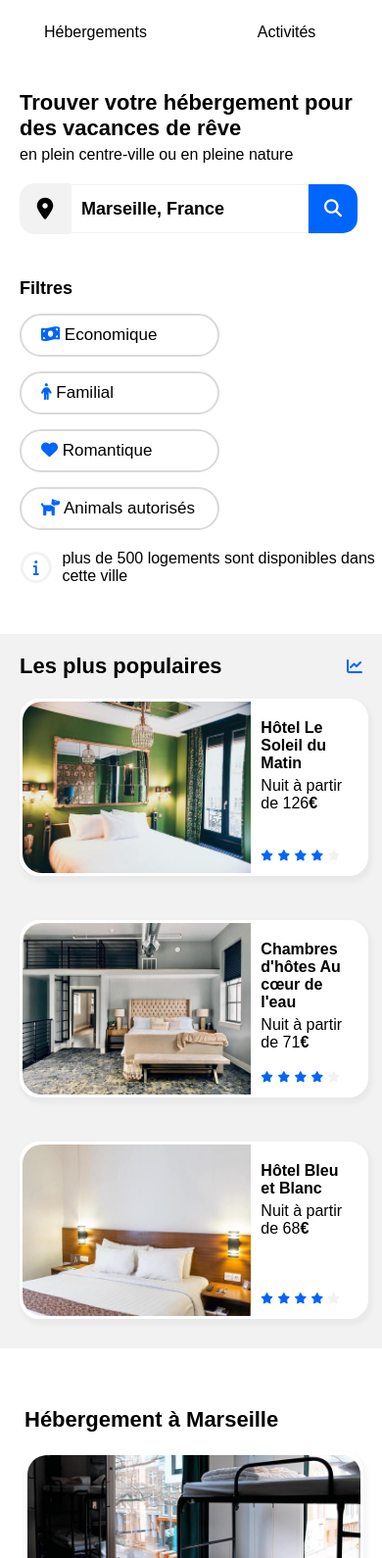
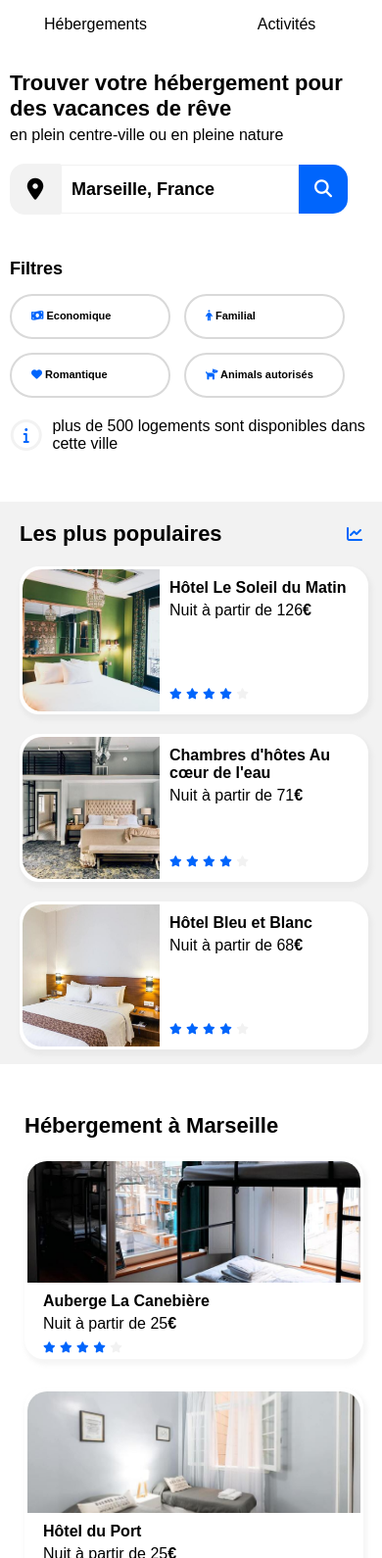
Before and after one commit to DorotheeGiey/BOOKI, a plain HTML site: page index.html in a window 390 px wide. Shown: the part 66-1656 px from the top of the page at 98% size. Drawn offline with Linux system fonts and the light colour scheme; a web font is replaced by a local one.

Commit message:
changement div header / populaire cards

```diff
--- a/assets/css/styles.css
+++ b/assets/css/styles.css
@@ -3,7 +3,9 @@
     background-color: white;
     font-family: 'Raleway', sans-serif;
     max-width: 1400px;
-    margin: auto;
+    margin:auto;
+    margin-left:2%;
+    margin-right:2%;
     }
 
     header {
@@ -22,7 +24,7 @@
    }
 
     h2{
-      margin: 20Px 0 20px 0;
+      margin: 20px 0 20px 0;
     }
 
     p{
@@ -30,7 +32,6 @@
     font-weight: 400;
     padding: 0;
     margin: 5px 0 5px 0;
-
    }
 
    li{
@@ -55,30 +56,34 @@
       height:20px;
     }
 
-  #logo_accueil img{
-      height: 100%;
-      object-fit: contain;
-    }
 
    #nav_header{
     display: flex;
-    gap:50px;
+
     align-items: center;
-    margin-right: 50px;
    }
 
    .lien_nav{
     text-decoration: none;
     color:black;
     font-size: 16px;
-    font-weight: 500;
+    font-weight: 400;
+    border-top: solid 2px transparent;
+    padding-top: 40px;
+    width: 162px;
+    text-align: center;
    }
 
    .lien_nav:hover{
+      border-top: solid 2px #0065FC ;
+      padding-top: 40px;
+    }
+
+    .lien_nav a:hover{
       color: #0065FC;
-      border-top: solid 2px #0065FC ;
-      padding-top: 20px;
+      font-weight: 500;
     }
+
 
 /*début formulaire recherche */
 
@@ -162,6 +167,7 @@
     background-color: white;
     border : solid 2px #D9D9D9;
     font-size: 17px;
+    font-weight: 700;
     border-radius: 25px;
     padding : 10px 20px 10px 20px;
      }
@@ -182,7 +188,7 @@
 
 #hebergements{
   display: flex;
-  gap:40px;
+  gap:30px;
   justify-content: space-between;
   margin-top: 50px;
   margin-bottom: 50px;
@@ -191,17 +197,15 @@
 .selection_hebergement{
   width: 70%;
   background-color: #F2F2F2;
-  padding-left : 40px;
-  padding-right: 40px;
-  padding-bottom: 20px;
   border-radius: 20px;
+  padding: 0 40px 0 40px;
 }
 
 h3{
   font-size: 16px;
   font-weight: 700;
   padding: 0;
-  margin : 3px 0 5px 0;
+  margin : 0;
 }
 
 .herbergement_cards{
@@ -209,8 +213,6 @@ h3{
   flex-direction: row;
   flex-wrap: wrap;
   justify-content: space-between;
-  height: auto;
-  margin-bottom: 30px;
 }
 
 .hebergement_card{
@@ -219,22 +221,18 @@ h3{
  border-radius: 20px;
  border: solid 3px white;
  box-shadow: 2px 4px 4px 2px rgba(160, 160, 160, 0.1);
-}
-
-.margin_card{
-  margin-bottom: 20px;
+ margin-bottom: 30px;
 }
 
 .card img{
   width: 100%;
-  height: auto;
-  aspect-ratio: 16/7;
+  height: 124px;
   border-radius: 20px 20px 0 0;
   object-fit: cover;
 }
 
-.text_card{
-  padding :10px;
+.text_card_heb{
+  padding : 10px 0 9px 16px;
 }
 
 .card p{
@@ -242,10 +240,9 @@ h3{
   font-weight: 400;
 }
 
-.text_card i{
+.note i{
   font-size: 70%;
 }
-
 
 /*populaire*/
 
@@ -276,15 +273,14 @@ h3{
 }
 
 .populaire_card img{
-  height: 100%;
-  width: auto;
-  aspect-ratio: 1;
+  height: auto;
+  width: 40%;
   border-radius: 20px 0 0 20px ;
   object-fit: cover;
 }
 
-.text_card{
-  margin-top: 5px;
+.text_card_pop{
+  margin: 10px 0 0 10px;
 }
 
 .populaire_card .note{
@@ -303,8 +299,7 @@ h3{
 
 .activite_card{
   width: 23%;
-  height: auto;
-  aspect-ratio: 9/11;
+  height: 444px;
   border-radius: 20px;
   background-color: white;
   box-shadow: 2px 4px 4px 2px rgba(160, 160, 160, 0.1);
@@ -312,8 +307,7 @@ h3{
 
 .activite_card img{
   width: 100%;
-  height: auto;
-  aspect-ratio: 9/11;
+  height: 388px;
   border-radius: 20px 20px 0 0;
   object-fit: cover;
 }
@@ -343,8 +337,13 @@ footer{
 @media screen and (max-width:992px) {
 
   body{
-    max-width: 900px;
-    margin: auto;
+    max-width: 992px;
+    margin-left:2%;
+    margin-right:2%;
+  }
+
+  .liste_filtres{
+    gap:10px;
   }
 
   #hebergements{
@@ -422,41 +421,30 @@ footer{
 
     body{
       max-width: 768px;
-      margin:auto;
+      margin:0;
     }
 
     header {
       display:flex;
       flex-direction: column;
-      margin: 20px 0 50px 0;
+      margin-bottom: 20px;
     }
-
-    #logo_accueil{
-      height: 30px;
-      margin-bottom: 40px;
-    }
-
     nav{
       width: 100%;
     }
 
-    #nav_header{
-      margin-right: 0px;
-      gap:0;
-     }
-
-    nav ul li{
+    .lien_nav{
     width: 50%;
     text-align: center;
-     }
+    padding-bottom: solid 2px #F2F2F2;
+    padding-bottom: 18px;
+    }
 
     .lien_nav:hover{
-      color: #0065FC;
       border-top: 0px;
       border-bottom: solid 2px #0065FC ;
-      padding-bottom: 20px;
-        }
-
+      padding-bottom: 18px;
+      }
 
     .bouton_recherche{
       display:none;
@@ -476,29 +464,29 @@ footer{
     .fa-magnifying-glass{
       line-height: 50px;
     }
+
     #section_choix_filtres{
-      margin-left: 20px;
+      margin-left : 10px;
+      margin-right: 10px;
     }
 
-
     #section_filtres{
-      display: flex;
       flex-direction: column;
       align-items: flex-start;
-    }
-
-    .liste_filtres{
-      gap:15px;
-    }
-
-    .bouton_filtres{
-      width: 160px;
-    }
+       }
 
     .liste_filtres{
       margin:0;
       margin-top:10px;
-     }
+      gap:14px;
+    }
+
+    .bouton_filtres{
+      font-size: 11px;
+      width: 120px;
+      height: 22px;
+      line-height: 20px
+    }
 
     .informations_filtres{
       display: flex;
@@ -512,33 +500,22 @@ footer{
     }
     .selection_hebergement{
       background-color: white;
-    }
+        }
 
     .herbergement_cards{
       display: flex;
       flex-direction: column;
     }
 
-    .margin_card{
-      margin-bottom: 0px;
-    }
-
     .hebergement_card{
       width: 100%;
-      aspect-ratio: 16/9;
-      margin-bottom: 20px;
-    }
-
-    .card img{
-      width: 100%;
-      height: auto;
-      aspect-ratio: 2;
-      border-radius: 20px 20px 0 0;
-      object-fit: cover;
+      height: 199px;
+      margin-bottom: px;
     }
 
     .selection_populaire{
       border-radius: 0;
+      padding-bottom: 10px;
     }
 
     .populaire_cards{
@@ -548,14 +525,13 @@ footer{
 
     .populaire_card{
       width: 100%;
-      height: auto;
-      aspect-ratio: 2/1;
+      margin-bottom: 5px;
     }
 
-    .populaire_card img{
-      height: 100%;
-      width: auto;
-      aspect-ratio: 4/3;
+
+    #activites{
+      padding-left: 20px;
+      padding-right: 20px;
     }
 
     .selection_activites{
@@ -565,19 +541,12 @@ footer{
 
     .activite_card{
       width: 100%;
-      height: 440px;
+      height: 190px;
+      margin-bottom: 20px;
     }
 
-    #activites{
-      padding-left: 20px;
-      padding-right: 20px;
-    }
-
-    .activite_card{
-      width: 100%;
-      height: auto;
-      aspect-ratio: 16/9;
-      margin-bottom: 30px;
+    .activite_card img{
+      height: 134px;
     }
 
     footer{
@@ -589,40 +558,3 @@ footer{
 
 
   }
-
-
-/*
-
-
-
-.card {
-    box-shadow: 0 4px 8px 0 rgba(0,0,0,0.2);
-    transition: 0.3s;
-    border-radius: 5px;
-    } /* 5px rounded corners */
-
-/*
-    img {
-    border-radius: 5px 5px 0 0;
-    }
-*/
-
-/* Add rounded corners to the top left and the top right corner of the image */
-
-/*
-.card {
-    Add shadows to create the "card" effect
-    box-shadow: 0 4px 8px 0 rgba(0,0,0,0.2);
-    transition: 0.3s;
-  }
-
-   On mouse-over, add a deeper shadow
-  .card:hover {
-    box-shadow: 0 8px 16px 0 rgba(0,0,0,0.2);
-  }
-
-  Add some padding inside the card container
-  .container {
-    padding: 2px 16px;
-  }
-  */
--- a/index.html
+++ b/index.html
@@ -15,16 +15,14 @@
 </head>
 <body>
 <header>
-  <div id="logo_accueil">
-  <img src="assets/images/logo/Booki@3x.png" alt="Logo Booki">
-  </div>
+  <img id="logo_accueil" src="assets/images/logo/Booki@3x.png" alt="Logo Booki">
   <nav>
     <ul id="nav_header">
-        <li>
-            <a href="#hebergements" class="lien_nav">Hébergements</a>
+        <li class="lien_nav">
+            <a href="#hebergements">Hébergements</a>
         </li>
-        <li>
-            <a href="#activites" class="lien_nav">Activités</a>
+        <li class="lien_nav">
+            <a href="#activites">Activités</a>
         </li>
     </ul>
   </nav>
@@ -108,7 +106,7 @@
           <div class="card">
             <img src="assets/images/hebergements/4_small/marcus-loke-WQJvWU_HZFo-unsplash.jpg" alt="photo chambre la Canebiere">
           </div>
-          <div class="text_card">
+          <div class="text_card_heb">
               <h3>Auberge La Canebière</h3>
               <p>Nuit à partir de 25<strong>€</strong></p>
               <div class="note">
@@ -128,7 +126,7 @@
          <div class="card">
            <img src="assets/Images/hebergements/4_small/fred-kleber-gTbaxaVLvsg-unsplash.jpg"  alt="photo hotel du port">
          </div>
-          <div class="text_card">
+          <div class="text_card_heb">
              <h3>Hôtel du Port</h3>
              <p>Nuit à partir de 25<strong>€</strong></p>
              <div class="note">
@@ -149,7 +147,7 @@
           <div class="card">
             <img src="assets/Images/hebergements/4_small/reisetopia-B8WIgxA_PFU-unsplash.jpg"  alt="photo hotel les mouettes">
           </div>
-            <div class="text_card">
+            <div class="text_card_heb">
                 <h3>Hôtel Les Mouettes</h3>
                 <p>Nuit à partir de 76<strong>€</strong></p>
                 <div class="note">
@@ -169,7 +167,7 @@
          <div class="card">
            <img src="assets/Images/hebergements/4_small/annie-spratt-Eg1qcIitAuA-unsplash.jpg"  alt="photo hotel de la mer">
          </div>
-           <div class="text_card">
+           <div class="text_card_heb">
              <h3>Hôtel de la Mer</h3>
              <p>Nuit à partir de 46<strong>€</strong></p>
              <div class="note">
@@ -189,7 +187,7 @@
          <div class="card">
            <img src="assets/Images/hebergements/4_small/nicate-lee-kT-ZyaiwBe0-unsplash.jpg"  alt="photo Auberge le Panier">
          </div>
-           <div class="text_card">
+           <div class="text_card_heb">
               <h3>Auberge Le Panier</h3>
               <p>Nuit à partir de 23<strong>€</strong></p>
               <div class="note">
@@ -208,7 +206,7 @@
          <div class="card">
            <img src="assets/Images/hebergements/4_small/febrian-zakaria-M6S1WvfW68A-unsplash.jpg"  alt="photo Auberge le Panier">
          </div>
-           <div class="text_card">
+           <div class="text_card_heb">
              <h3>Hôtel Chez Amina</h3>
              <p>Nuit à partir de 96<strong>€</strong></p>
              <div class="note">
@@ -239,12 +237,9 @@
 
         <div class="populaire_cards">
 
-            <a href="">
-            <div class="populaire_card">
-              <div class="img_pop_card">
-                <img src="assets/Images/hebergements/4_small/emile-guillemot-Bj_rcSC5XfE-unsplash.jpg"  alt="photo Hotel Soleil du Matin">
-              </div>
-              <div class="text_card">
+            <a href="" class="populaire_card">
+              <img class="img_pop_card" src="assets/Images/hebergements/4_small/emile-guillemot-Bj_rcSC5XfE-unsplash.jpg"  alt="photo Hotel Soleil du Matin">
+              <div class="text_card_pop">
                 <h3>Hôtel Le Soleil du Matin</h3>
                 <p>Nuit à partir de 126<strong>€</strong></p>
                   <div class="note">
@@ -255,15 +250,11 @@
                       <i class="fa-solid fa-star fa-grey"></i>
                   </div>
               </div>
-            </div>
             </a>
 
-            <a href="">
-              <div class="populaire_card">
-                <div class="img_pop_card">
-                    <img src="assets/Images/hebergements/4_small/aw-creative-VGs8z60yT2c-unsplash.jpg"  alt="photo Chambres d'hôtes au cœur de l'eau ">
-                </div>
-                    <div class="text_card">
+            <a href="" class="populaire_card">
+                  <img class="img_pop_card" src="assets/Images/hebergements/4_small/aw-creative-VGs8z60yT2c-unsplash.jpg"  alt="photo Chambres d'hôtes au cœur de l'eau ">
+                  <div class="text_card_pop">
                       <h3>Chambres d'hôtes Au cœur de l'eau </h3>
                       <p>Nuit à partir de 71<strong>€</strong></p>
                       <div class="note">
@@ -274,15 +265,11 @@
                           <i class="fa-solid fa-star fa-grey"></i>
                       </div>
                   </div>
-                </div>
               </a>
 
-            <a href="">
-                <div class="populaire_card">
-                    <div class="img_pop_card">
-                      <img src="assets/Images/hebergements/4_small/febrian-zakaria-sjvU0THccQA-unsplash.jpg"  alt="photo Hôtel Bleu et Blanc">
-                    </div>
-                      <div class="text_card">
+            <a href="" class="populaire_card">
+                  <img class="img_pop_card" src="assets/Images/hebergements/4_small/febrian-zakaria-sjvU0THccQA-unsplash.jpg"  alt="photo Hôtel Bleu et Blanc">
+                    <div class="text_card_pop">
                         <h3>Hôtel Bleu et Blanc </h3>
                         <p>Nuit à partir de 68<strong>€</strong></p>
                         <div class="note">
@@ -293,12 +280,9 @@
                             <i class="fa-solid fa-star fa-grey"></i>
                         </div>
                     </div>
-              </div>
               </a>
 
         </div>
-
-    </div>
 
 </section>
 
```
